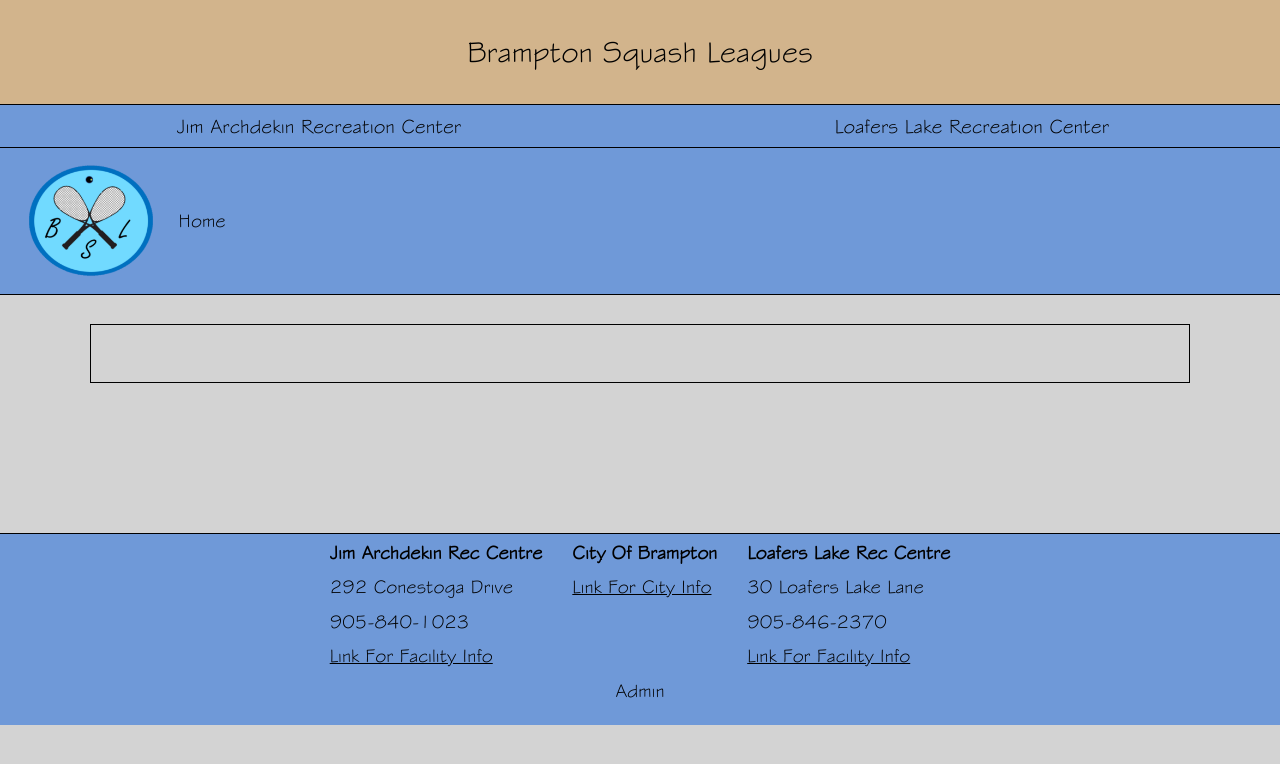
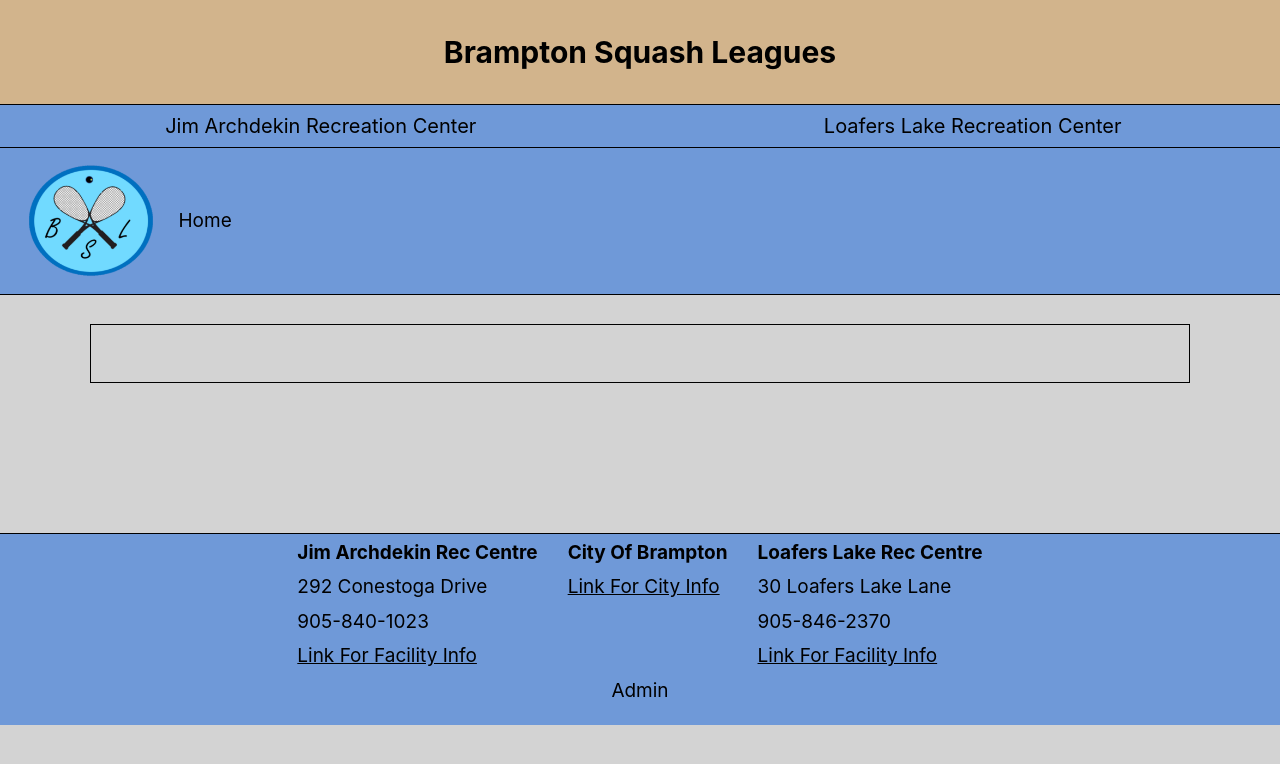
Before and after one commit to Siarnt/brampton-squash, a Flask app: page /1-sign_up in a window 1280 px wide. Shown: the top 764 px of the page. Run offline with Flask 2, Linux system fonts and the light colour scheme; data that the repository does not hold is empty; some libraries are stand-ins or nearby versions.

Commit message:
changing font2

```diff
--- a/static/styles.css
+++ b/static/styles.css
@@ -1,15 +1,9 @@
-@font-face {
-    src: url(/static/fonts/stylu.ttf);
-    font-family:nos;
-}
 
 * {
     font-family: -apple-system, BlinkMacSystemFont, 'Segoe UI', Roboto, Oxygen, Ubuntu, Cantarell, 'Open Sans', 'Helvetica Neue', sans-serif;
     color: black;
     font-size: 19px;
     height: fit-content;
-    font-family:nos;
-    font-weight: 575;
 }
 body {
     background-color: lightgray;
```
